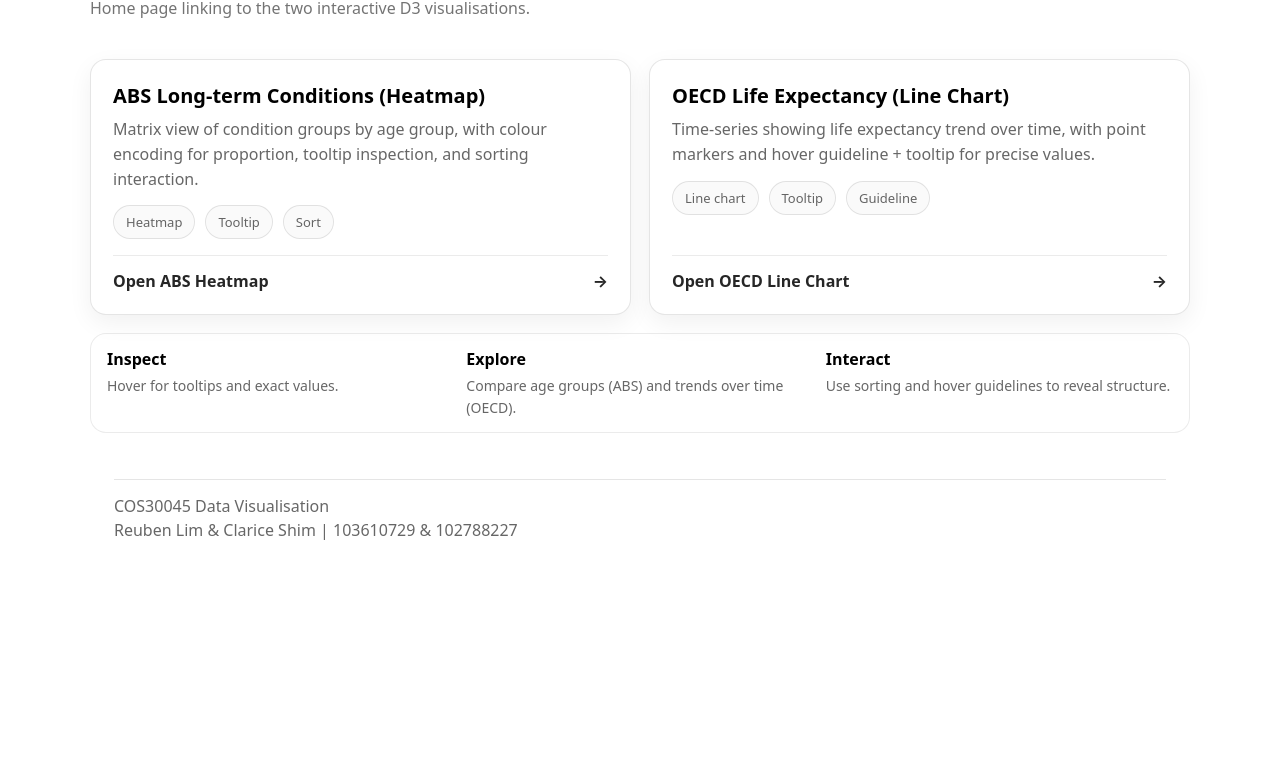
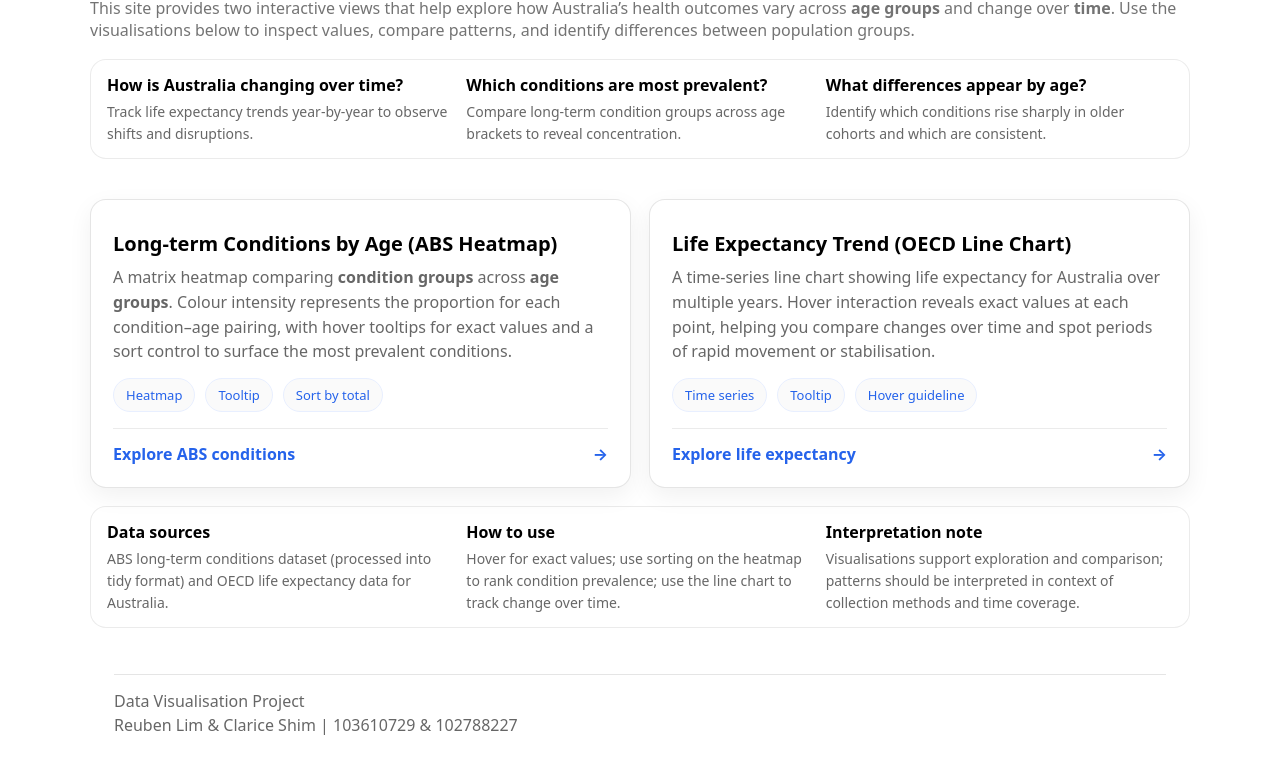
Before and after one commit to rubnwasinvalid/COS30045-Assignment-3, a website: page pages/index.html in a window 1280 px wide. Shown: the part 179-958 px from the top of the page. Before the commit the page ends 800 px from the top, so only its background shows below. Drawn offline with Linux system fonts and the light colour scheme.

Commit message:
title change; content modified; accent colours added

```diff
--- a/pages/index.html
+++ b/pages/index.html
@@ -3,9 +3,11 @@
 <head>
   <meta charset="UTF-8" />
   <meta name="viewport" content="width=device-width, initial-scale=1.0" />
-  <meta name="description" content="COS30045 Assignment 3 - Visualisation Website" />
+
+  <!-- Make it read like a real site (not "Assignment 3") -->
+  <meta name="description" content="Interactive visual analysis of population health outcomes in Australia, exploring life expectancy trends and long-term health conditions using ABS and OECD data." />
   <meta name="author" content="Reuben Lim, Clarice Shim" />
-  <title>Assignment 3 – Visualisations</title>
+  <title>Exploring Population Health Outcomes in Australia</title>
 
   <!-- pages/ -> root -->
   <link rel="stylesheet" href="styles.css" />
@@ -18,8 +20,8 @@
       <a class="brand" href="./index.html" aria-label="Home">
         <span class="brand-badge">DV</span>
         <span class="brand-text">
-          <strong>COS30045</strong>
-          <span>Assignment 3 — Visualisation Website</span>
+          <strong>Exploring Population Health Outcomes in Australia</strong>
+          <span>Trends in life expectancy and long-term health conditions using Australian and OECD data.</span>
         </span>
       </a>
 
@@ -33,11 +35,29 @@
 
   <main class="container">
     <!-- Hero -->
-    <section class="hero">
-      <h1>Assignment 3 – Visualisations</h1>
+    <section class="hero" aria-label="Overview">
+      <h1>Population Health at a Glance</h1>
       <p class="hero-sub">
-        Home page linking to the two interactive D3 visualisations.
+        This site provides two interactive views that help explore how Australia’s health outcomes vary
+        across <strong>age groups</strong> and change over <strong>time</strong>. Use the visualisations below to
+        inspect values, compare patterns, and identify differences between population groups.
       </p>
+
+      <!-- Optional: tighter “what you’ll learn” bullets without feeling like a class project -->
+      <div class="how-strip" aria-label="Key questions">
+        <div class="how-item">
+          <strong>How is Australia changing over time?</strong>
+          <span>Track life expectancy trends year-by-year to observe shifts and disruptions.</span>
+        </div>
+        <div class="how-item">
+          <strong>Which conditions are most prevalent?</strong>
+          <span>Compare long-term condition groups across age brackets to reveal concentration.</span>
+        </div>
+        <div class="how-item">
+          <strong>What differences appear by age?</strong>
+          <span>Identify which conditions rise sharply in older cohorts and which are consistent.</span>
+        </div>
+      </div>
     </section>
 
     <!-- Cards -->
@@ -45,21 +65,22 @@
       <!-- ABS -->
       <a class="viz-card" href="./abs_index.html">
         <div class="viz-card-content">
-          <h2>ABS Long-term Conditions (Heatmap)</h2>
+          <h2>Long-term Conditions by Age (ABS Heatmap)</h2>
           <p>
-            Matrix view of condition groups by age group, with colour encoding for
-            proportion, tooltip inspection, and sorting interaction.
+            A matrix heatmap comparing <strong>condition groups</strong> across <strong>age groups</strong>.
+            Colour intensity represents the proportion for each condition–age pairing, with hover tooltips for exact values
+            and a sort control to surface the most prevalent conditions.
           </p>
 
-          <div class="chips">
+          <div class="chips" aria-label="Features">
             <span class="chip">Heatmap</span>
             <span class="chip">Tooltip</span>
-            <span class="chip">Sort</span>
+            <span class="chip">Sort by total</span>
           </div>
         </div>
 
         <div class="viz-card-cta">
-          <span class="cta-text">Open ABS Heatmap</span>
+          <span class="cta-text">Explore ABS conditions</span>
           <span class="cta-arrow" aria-hidden="true">→</span>
         </div>
       </a>
@@ -67,39 +88,46 @@
       <!-- OECD -->
       <a class="viz-card" href="./oecd_index.html">
         <div class="viz-card-content">
-          <h2>OECD Life Expectancy (Line Chart)</h2>
+          <h2>Life Expectancy Trend (OECD Line Chart)</h2>
           <p>
-            Time-series showing life expectancy trend over time, with point markers and hover
-            guideline + tooltip for precise values.
+            A time-series line chart showing life expectancy for Australia over multiple years.
+            Hover interaction reveals exact values at each point, helping you compare changes over time and
+            spot periods of rapid movement or stabilisation.
           </p>
 
-          <div class="chips">
-            <span class="chip">Line chart</span>
+          <div class="chips" aria-label="Features">
+            <span class="chip">Time series</span>
             <span class="chip">Tooltip</span>
-            <span class="chip">Guideline</span>
+            <span class="chip">Hover guideline</span>
           </div>
         </div>
 
         <div class="viz-card-cta">
-          <span class="cta-text">Open OECD Line Chart</span>
+          <span class="cta-text">Explore life expectancy</span>
           <span class="cta-arrow" aria-hidden="true">→</span>
         </div>
       </a>
     </section>
 
-    <!-- Optional: quick “How to use” strip -->
-    <section class="how-strip" aria-label="How to use">
+    <!-- Data sources + notes (legit website feel, but still concise) -->
+    <section class="how-strip" aria-label="Data and notes">
       <div class="how-item">
-        <strong>Inspect</strong>
-        <span>Hover for tooltips and exact values.</span>
+        <strong>Data sources</strong>
+        <span>
+          ABS long-term conditions dataset (processed into tidy format) and OECD life expectancy data for Australia.
+        </span>
       </div>
       <div class="how-item">
-        <strong>Explore</strong>
-        <span>Compare age groups (ABS) and trends over time (OECD).</span>
+        <strong>How to use</strong>
+        <span>
+          Hover for exact values; use sorting on the heatmap to rank condition prevalence; use the line chart to track change over time.
+        </span>
       </div>
       <div class="how-item">
-        <strong>Interact</strong>
-        <span>Use sorting and hover guidelines to reveal structure.</span>
+        <strong>Interpretation note</strong>
+        <span>
+          Visualisations support exploration and comparison; patterns should be interpreted in context of collection methods and time coverage.
+        </span>
       </div>
     </section>
 
@@ -107,12 +135,11 @@
       <div class="container">
         <div class="footer-line"></div>
         <div class="footer-text">
-        <div>COS30045 Data Visualisation</div>
+          <div>Data Visualisation Project</div>
           <div>Reuben Lim &amp; Clarice Shim | 103610729 &amp; 102788227</div>
         </div>
       </div>
     </footer>
-
   </main>
 </body>
 </html>
--- a/pages/styles.css
+++ b/pages/styles.css
@@ -1,4 +1,11 @@
 /* ===== Home page website styling ===== */
+:root {
+  --accent: #2563eb;        /* calm blue */
+  --accent-soft: #e8efff;   /* very light blue */
+  --accent-strong: #1e40af; /* darker blue */
+  --text-muted: rgba(0,0,0,0.6);
+}
+
 .container {
   width: min(1100px, calc(100% - 48px));
   margin: 0 auto;
@@ -9,6 +16,7 @@ html, body {
   font-family: system-ui, -apple-system, BlinkMacSystemFont,
                "Segoe UI", Roboto, Helvetica, Arial, sans-serif;
 }
+
 
 .site-header {
   position: sticky;
@@ -60,9 +68,10 @@ html, body {
   padding: 8px 12px;
   border-radius: 999px;
   text-decoration: none;
-  color: rgba(0,0,0,0.65);
+  color: var(--text-muted);
   border: 1px solid transparent;
   font-size: 14px;
+  transition: background 0.2s, color 0.2s;
 }
 
 .nav-link:hover {
@@ -73,8 +82,9 @@ html, body {
 
 .nav-link-active {
   border-color: rgba(0,0,0,0.12);
-  background: rgba(0,0,0,0.03);
-  color: rgba(0,0,0,0.9);
+  background: var(--accent-soft);
+  color: var(--accent);
+  font-weight: 600;
 }
 
 .hero {
@@ -119,6 +129,7 @@ html, body {
 
 .viz-card:hover {
   transform: translateY(-2px);
+  border-color: var(--accent);
   box-shadow: 0 14px 34px rgba(0,0,0,0.10);
 }
 
@@ -132,14 +143,27 @@ html, body {
   align-items: center;
   padding: 7px 12px;
   border-radius: 999px;
-  border: 1px solid rgba(0,0,0,0.10);
+  border: 1px solid var(--accent-soft);
   background: rgba(0,0,0,0.02);
   font-size: 13px;
-  color: rgba(0,0,0,0.60);
+  color: var(--accent);
 }
 
 .chip:hover {
   background: rgba(0,0,0,0.05);
+}
+
+.viz-card::before {
+  content: "";
+  display: block;
+  height: 3px;
+  background: transparent;
+  border-radius: 3px 3px 0 0;
+  margin-bottom: 5px;
+}
+
+.viz-card:hover::before {
+  background: var(--accent-strong);
 }
 
 .viz-card-cta {
@@ -150,7 +174,16 @@ html, body {
   padding-top: 14px;
   border-top: 1px solid rgba(0,0,0,0.08);
   font-weight: 650;
-  color: rgba(0,0,0,0.85);
+  color: var(--accent);
+}
+
+
+.viz-card:hover .cta-arrow {
+  transform: translateX(4px);
+}
+
+.cta-arrow {
+  transition: transform 0.2s ease;
 }
 
 .how-strip {
```
Also changed, not shown: pages/abs_index.html (+5 -3 lines), pages/oecd_index.html (+5 -3 lines). Lines whose indentation alone changed are shown as unchanged.
